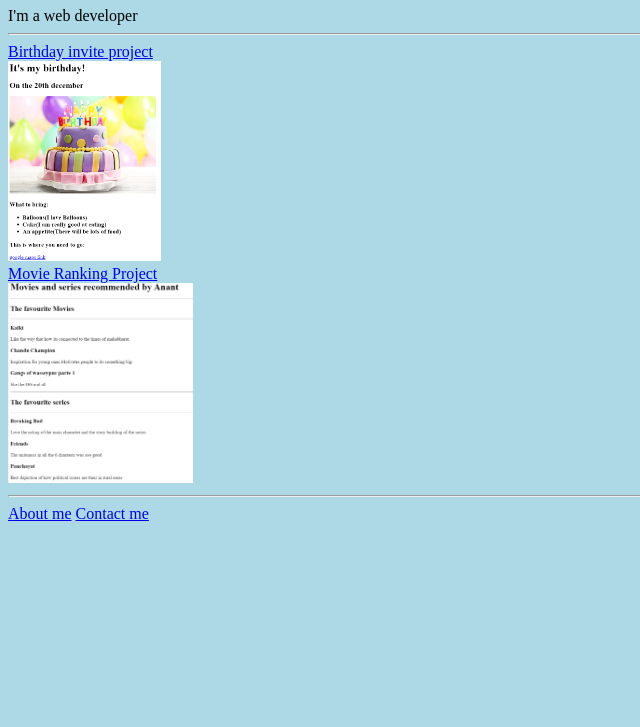
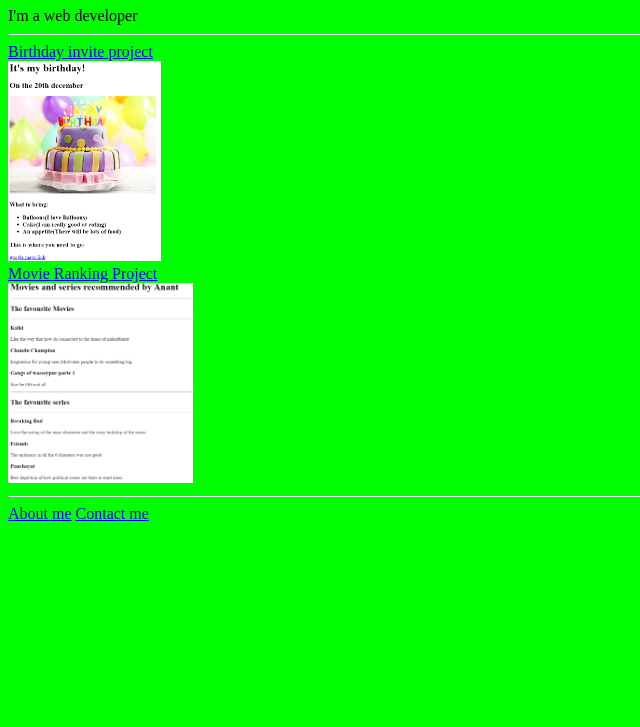
Before and after one commit to shAnant/anantportfolio, a plain HTML site: page index.html in a window 1280 px wide. Shown: the part 73-800 px from the top of the page, without its empty margins (0-640 px from the left). Drawn offline with Linux system fonts and the light colour scheme.

Commit message:
Update index.html

```diff
--- a/index.html
+++ b/index.html
@@ -14,7 +14,7 @@ https://developer.mozilla.org/en-US/docs/Web/HTML/Element/img#attr-height -->
 
 <!-- TODO 7: Add the Contact Me and About Me page links -->
  <!DOCTYPE html>
- <html lang="en" style="background:lightblue">
+ <html lang="en" style="background:lime">
  <head>
     <meta charset="UTF-8">
     <meta name="viewport" content="width=device-width, initial-scale=1.0">
```
